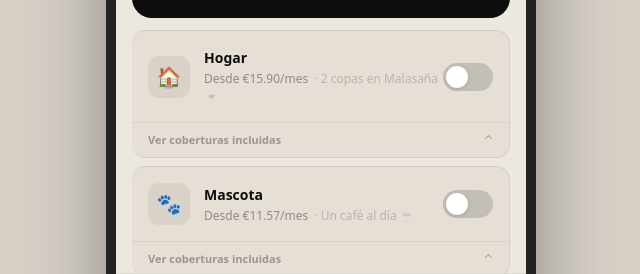
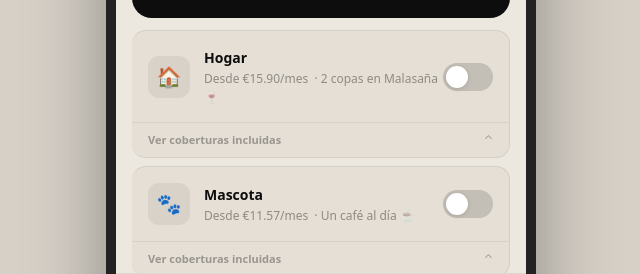
Before and after one commit to joaotramires/daily-seguros, a Next.js app: page /app in a window 1280 px wide. Shown: the part 473-747 px from the top of the page, without its empty margins (319-959 px from the left). Built offline with nearby package versions, Linux system fonts and the light colour scheme.

Commit message:
Remove opacity from comparison text on inactive cards
Co-Authored-By: Claude Sonnet 4.6 <noreply@anthropic.com>

```diff
--- a/src/app/app/page.tsx
+++ b/src/app/app/page.tsx
@@ -390,7 +390,7 @@ export default function HomePage() {
                               <span style={{ color: product.color }}>€{discPrice.toFixed(2)}/mes</span>
                             </span>
                           ) : `€${price.toFixed(2)}/mes`
-                        ) : <><span>Desde €{product.desde.toFixed(2)}/mes</span><span className="ml-1.5 opacity-50">· {getComp(product.desde)}</span></>}
+                        ) : <><span>Desde €{product.desde.toFixed(2)}/mes</span><span className="ml-1.5">· {getComp(product.desde)}</span></>}
                       </div>
                     )}
                     {isCancelling && (
```
